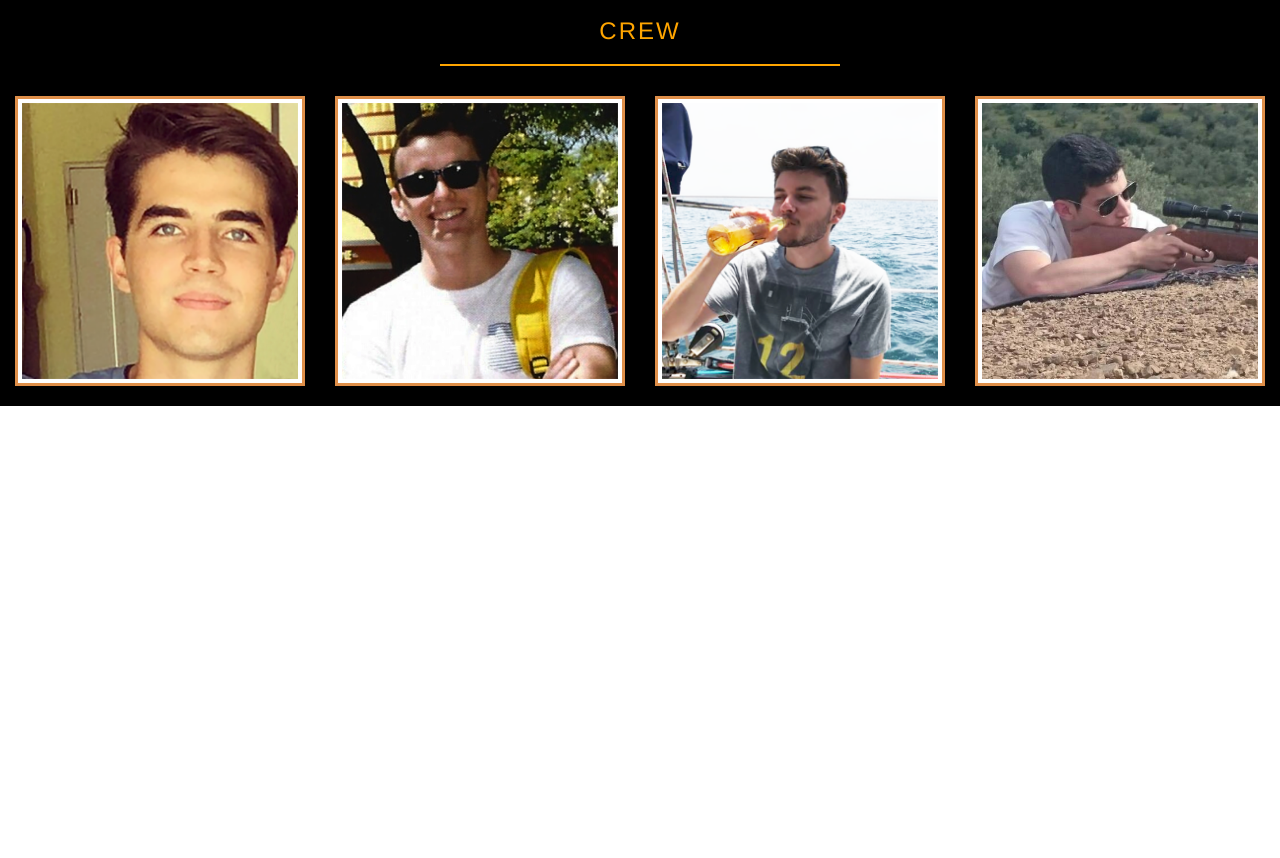
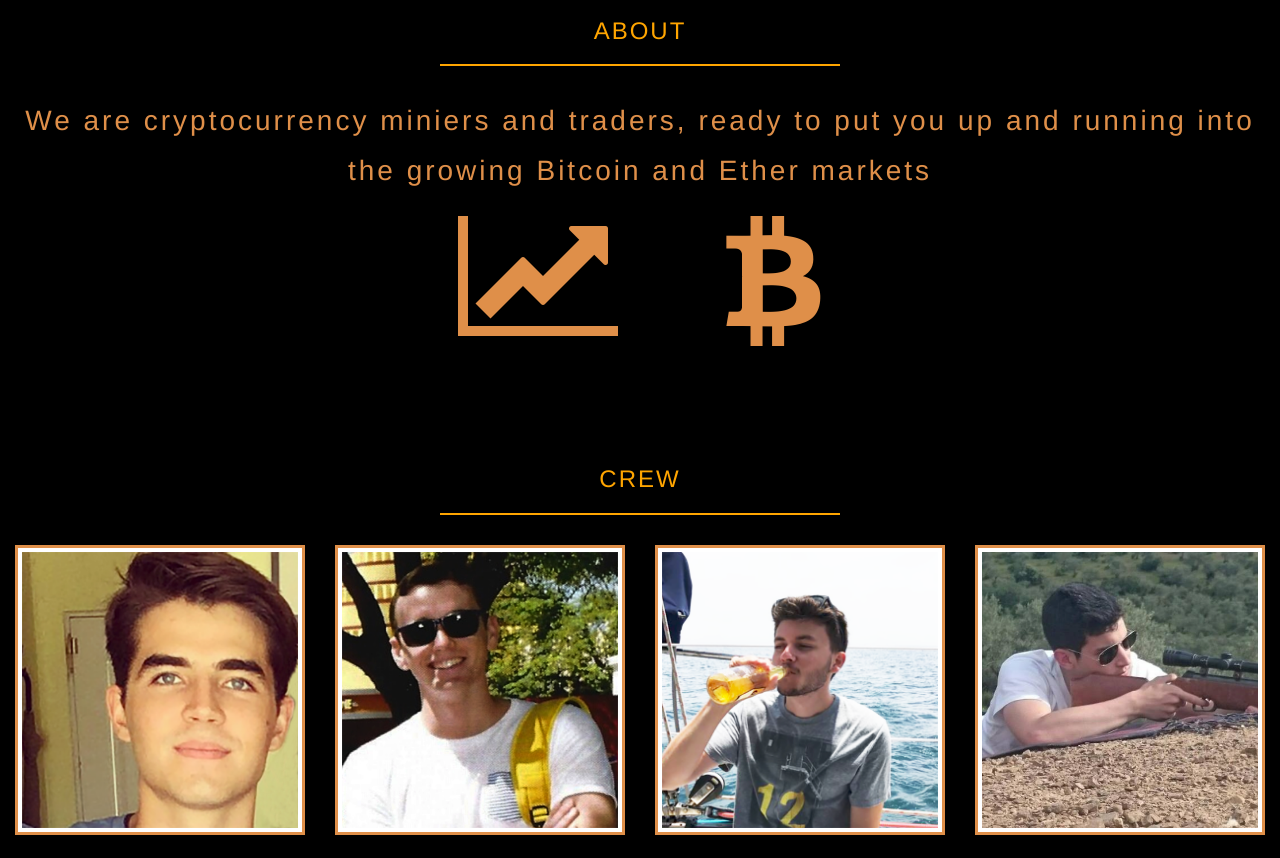
Before and after one commit to criskgl/4MinersWebPage, a website: page src/index.html in a window 1280 px wide. Shown: the part 1041-1899 px from the top of the page. Before the commit the page ends 1447 px from the top, so only its background shows below. Drawn offline with nearby package versions, Linux system fonts and the light colour scheme.

Commit message:
about added

```diff
--- a/src/index.html
+++ b/src/index.html
@@ -46,6 +46,27 @@
 </header>
 <!--End of Landing image-->
 
+<!--Start of About-->
+
+<!--End of About-->
+<div class="container-fluid">
+  <div class="row" id="about">
+    <div class="heading-title text-center">
+        <h3 class="text-uppercase">About</h3>
+        <hr class="title-divider">
+    </div>
+
+    <h4>We are cryptocurrency miniers and traders, ready to put you up and running into the growing Bitcoin and Ether markets</h4>
+    <div class="icon-holder">
+
+      <i class="fa fa-line-chart" id="about-icon"></i>
+      <i class="fa fa-bitcoin" id="about-icon"></i>
+
+    </div>
+
+
+  </div>
+</div>
 <!--Start of crew-->
 <div class="container-fluid">
                     <div class="row" id=team-members>
@@ -53,7 +74,6 @@
                             <h3 class="text-uppercase">Crew</h3>
                             <hr class="title-divider">
                         </div>
-
                         <div class="col-md-3 col-sm-4 col-xs-6">
                             <div class="team-member">
                                 <div class="team-img">
@@ -122,13 +142,11 @@
                                 </div>
                             </div>
                         </div>
-
                     </div>
-
                 </div>
-
-
 </body>
 <!--End of crew-->
 
+
+
 </html>
--- a/src/main.css
+++ b/src/main.css
@@ -210,8 +210,6 @@
     font-size: 16px;
 }
 
-
-
 .img-thumbnail {
   border: 4;
   box-shadow:0;
@@ -222,8 +220,39 @@
 
 #team-members {
   background-color: black;
+  padding-bottom: 100px;
 }
 
 #social-icon {
   color: orange;
 }
+
+/*ABOUT*/
+#about {
+  background-color: black;
+  padding-bottom: 100px;
+}
+
+#about>h4{
+  color: hsl(28, 70%, 58%);
+  text-align: center;
+  letter-spacing: 3px;
+  font-weight: lighter;
+  font-size: 200%;
+  padding-left: 20px;
+  padding-right: 20px;
+  line-height: 50px;
+}
+
+#about-icon {
+  color: hsl(28, 70%, 58%);
+  font-size: 1000%;
+  font-weight: lighter;
+  margin-right: 50px;
+  margin-left: 50px;
+}
+
+
+.icon-holder {
+  text-align: center;
+}
```
